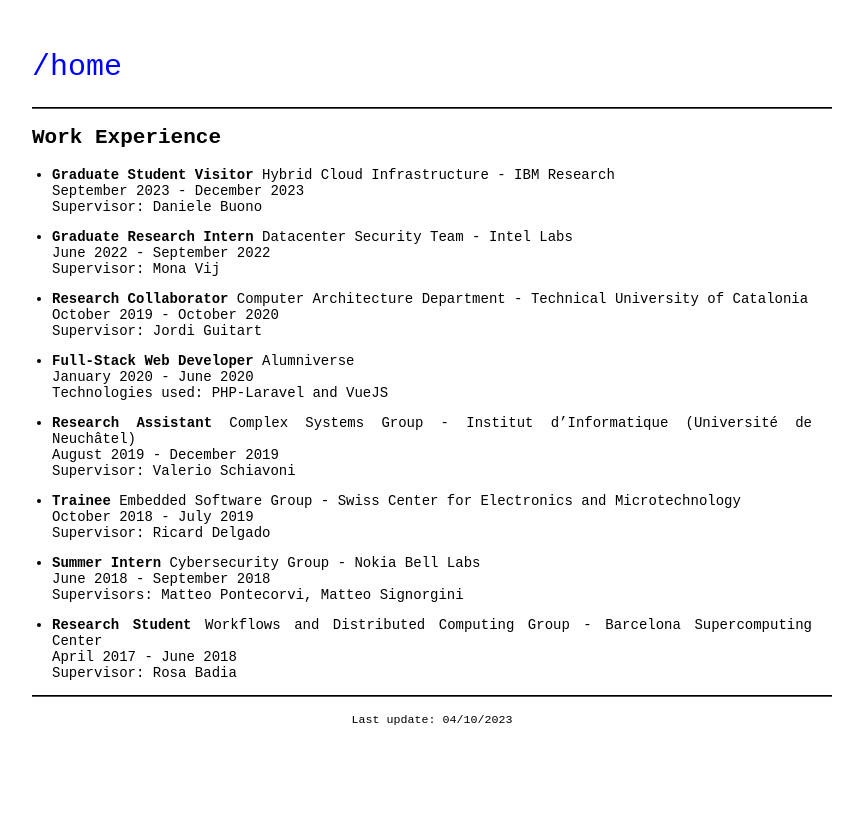
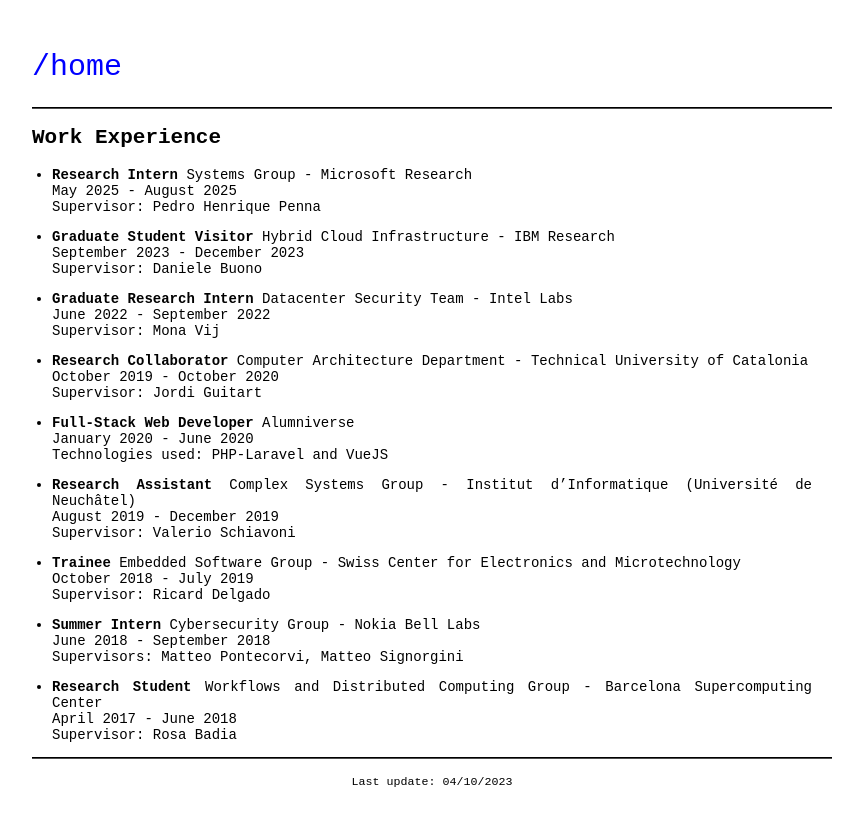
Before and after one commit to csegarragonz/csg-web, a Jekyll site: the page built from pages/work.md, in a window 1280 px wide. Shown: the top 826 px of the page, without its empty margins (208-1071 px from the left). Built offline with Jekyll 4.4.1, drawn with Linux system fonts in a browser that asks for light colours; our own code applies the rules of GitHub Pages for plain Markdown files.

Commit message:
update work experience

```diff
--- a/pages/work.md
+++ b/pages/work.md
@@ -4,6 +4,10 @@
 ---
 
 ## Work Experience
+
+* **Research Intern** Systems Group - Microsoft Research \\
+  May 2025 - August 2025 \\
+  Supervisor: Pedro Henrique Penna
 
 * **Graduate Student Visitor** Hybrid Cloud Infrastructure - IBM Research \\
   September 2023 - December 2023 \\
```
Also changed, not shown: index.md (+1 -1 lines).
